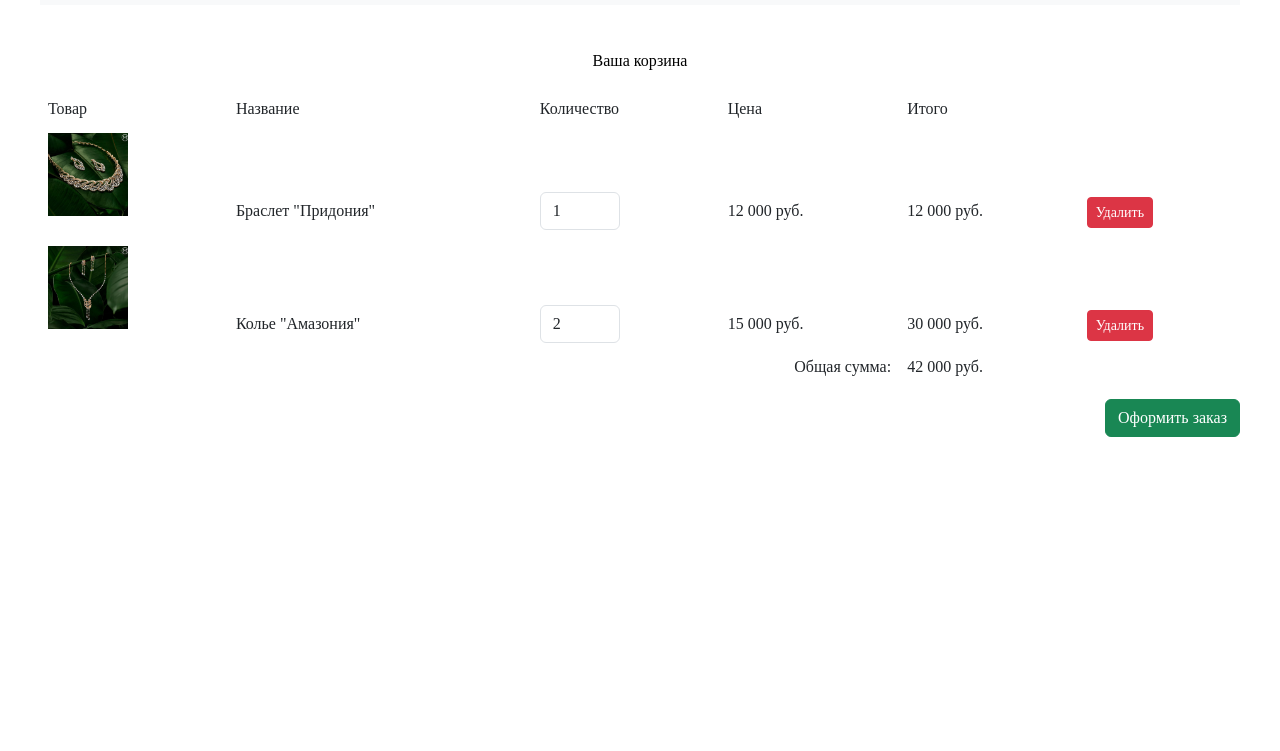
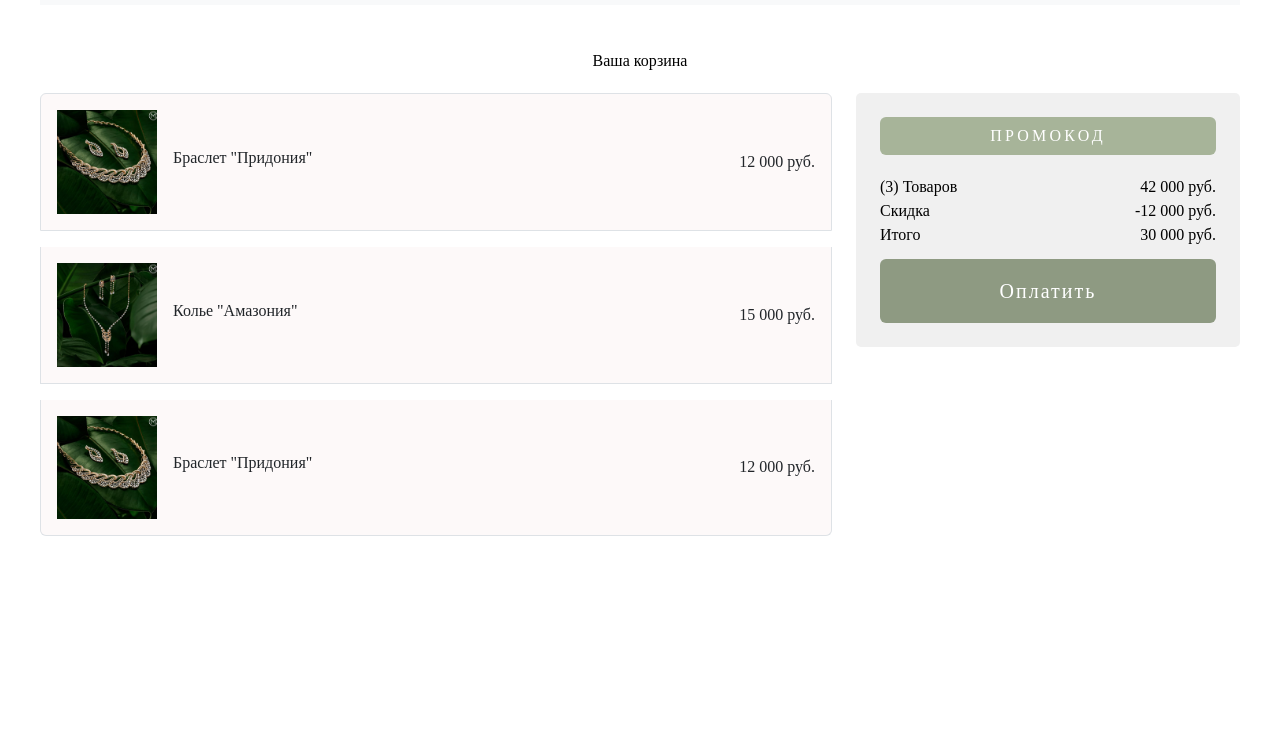
Before and after one commit to Fallurpin/TeachPract, a plain HTML site: page cart.html in a window 1280 px wide. Shown: the part 49-800 px from the top of the page. Drawn offline with nearby package versions, Linux system fonts and the light colour scheme.

Commit message:
Доделал корзину

```diff
--- a/cart.html
+++ b/cart.html
@@ -34,50 +34,64 @@
 
     <main class="cart-main my-5">
       <h2 class="text-center mb-4">Ваша корзина</h2>
-      <div class="table-responsive">
-        <table class="table align-middle">
-          <thead>
-            <tr>
-              <th scope="col">Товар</th>
-              <th scope="col">Название</th>
-              <th scope="col">Количество</th>
-              <th scope="col">Цена</th>
-              <th scope="col">Итого</th>
-              <th scope="col"></th>
-            </tr>
-          </thead>
-          <tbody>
-            <tr>
-              <td><img src="img/image 21.png" alt="Браслет Придония" style="width: 80px; height: auto;" /></td>
-              <td>Браслет "Придония"</td>
-              <td><input type="number" class="form-control" value="1" min="1" style="width: 80px;" /></td>
-              <td>12 000 руб.</td>
-              <td>12 000 руб.</td>
-              <td><button class="btn btn-danger btn-sm">Удалить</button></td>
-            </tr>
-            <tr>
-              <td><img src="img/image 22.png" alt="Колье Амазония" style="width: 80px; height: auto;" /></td>
-              <td>Колье "Амазония"</td>
-              <td><input type="number" class="form-control" value="2" min="1" style="width: 80px;" /></td>
-              <td>15 000 руб.</td>
-              <td>30 000 руб.</td>
-              <td><button class="btn btn-danger btn-sm">Удалить</button></td>
-            </tr>
-          </tbody>
-          <tfoot>
-            <tr>
-              <th colspan="4" class="text-end">Общая сумма:</th>
-              <th>42 000 руб.</th>
-              <th></th>
-            </tr>
-          </tfoot>
-        </table>
-      </div>
-      <div class="d-flex justify-content-end">
-        <button class="btn btn-success">Оформить заказ</button>
+      <div class="row">
+        <!-- Left column: product list -->
+        <div class="col-md-8">
+          <div class="list-group">
+            <div class="list-group-item d-flex align-items-center mb-3 p-3" style="background-color: #fdf9f9;">
+              <img src="img/image 21.png" alt="Браслет Придония" class="me-3" style="width: 100px; height: auto;" />
+              <div class="flex-grow-1">
+                <div class="mb-2">Браслет "Придония"</div>
+              </div>
+              <div class="text-end" style="min-width: 100px;">
+                <div>12 000 руб.</div>
+              </div>
+            </div>
+            <div class="list-group-item d-flex align-items-center mb-3 p-3" style="background-color: #fdf9f9;">
+              <img src="img/image 22.png" alt="Колье Амазония" class="me-3" style="width: 100px; height: auto;" />
+              <div class="flex-grow-1">
+                <div class="mb-2">Колье "Амазония"</div>
+              </div>
+              <div class="text-end" style="min-width: 100px;">
+                <div>15 000 руб.</div>
+              </div>
+            </div>
+            <div class="list-group-item d-flex align-items-center mb-3 p-3" style="background-color: #fdf9f9;">
+              <img src="img/image 21.png" alt="Браслет Придония" class="me-3" style="width: 100px; height: auto;" />
+              <div class="flex-grow-1">
+                <div class="mb-2">Браслет "Придония"</div>
+
+              </div>
+              <div class="text-end" style="min-width: 100px;">
+                <div>12 000 руб.</div>
+              </div>
+            </div>
+          </div>
+        </div>
+
+        <!-- Right column: promo code and summary -->
+        <div class="col-md-4">
+          <div class="p-4 mb-4" style="background-color: #f0f0f0; border-radius: 5px;">
+            <button class="btn w-100 mb-4" style="letter-spacing: 0.2em; font-weight: 500; background-color: #a7b499; color:#ffffff;">ПРОМОКОД</button>
+            <div class="d-flex justify-content-between mb-2">
+              <strong>(3) Товаров</strong>
+              <span>42 000 руб.</span>
+            </div>
+            <div class="d-flex justify-content-between mb-2">
+              <strong>Скидка</strong>
+              <span>-12 000 руб.</span>
+            </div>
+            <div class="d-flex justify-content-between mb-3">
+              <strong>Итого</strong>
+              <span>30 000 руб.</span>
+            </div>
+            <button class="btn w-100 py-3" style="font-size: 1.25rem; letter-spacing: 0.1em; background-color:#8e9a82; color:#ffffff;">Оплатить</button>
+          </div>
+        </div>
       </div>
     </main>
   </div>
+
   <footer class="footer">
     <div class="footer-content">
       <div class="footer-logo">MOONLIGHT JEWELRY</div>
@@ -93,6 +107,7 @@
       <div class="copyright">© 2025 Moonlight Jewelry</div>
     </div>
   </footer>
+
   <script src="https://cdn.jsdelivr.net/npm/bootstrap@5.3.0/dist/js/bootstrap.bundle.min.js"></script>
 </body>
 </html>
```
